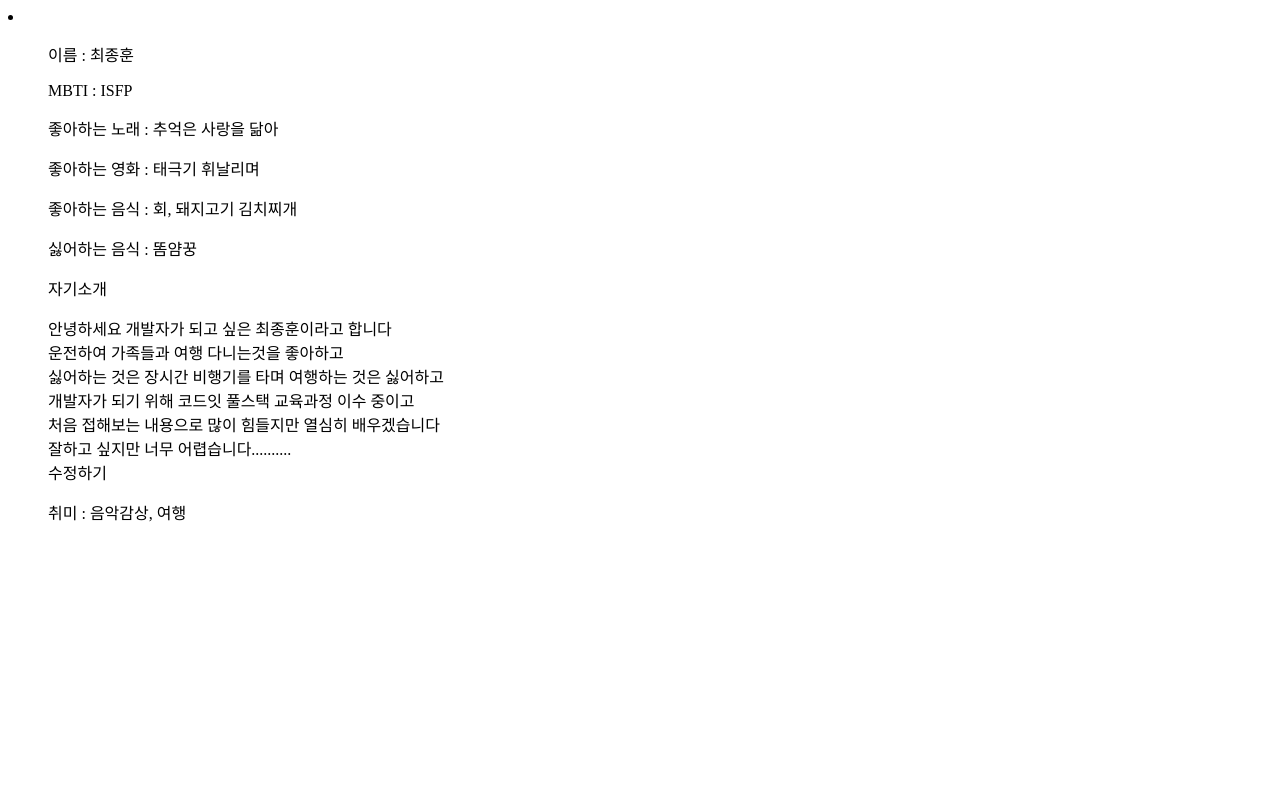
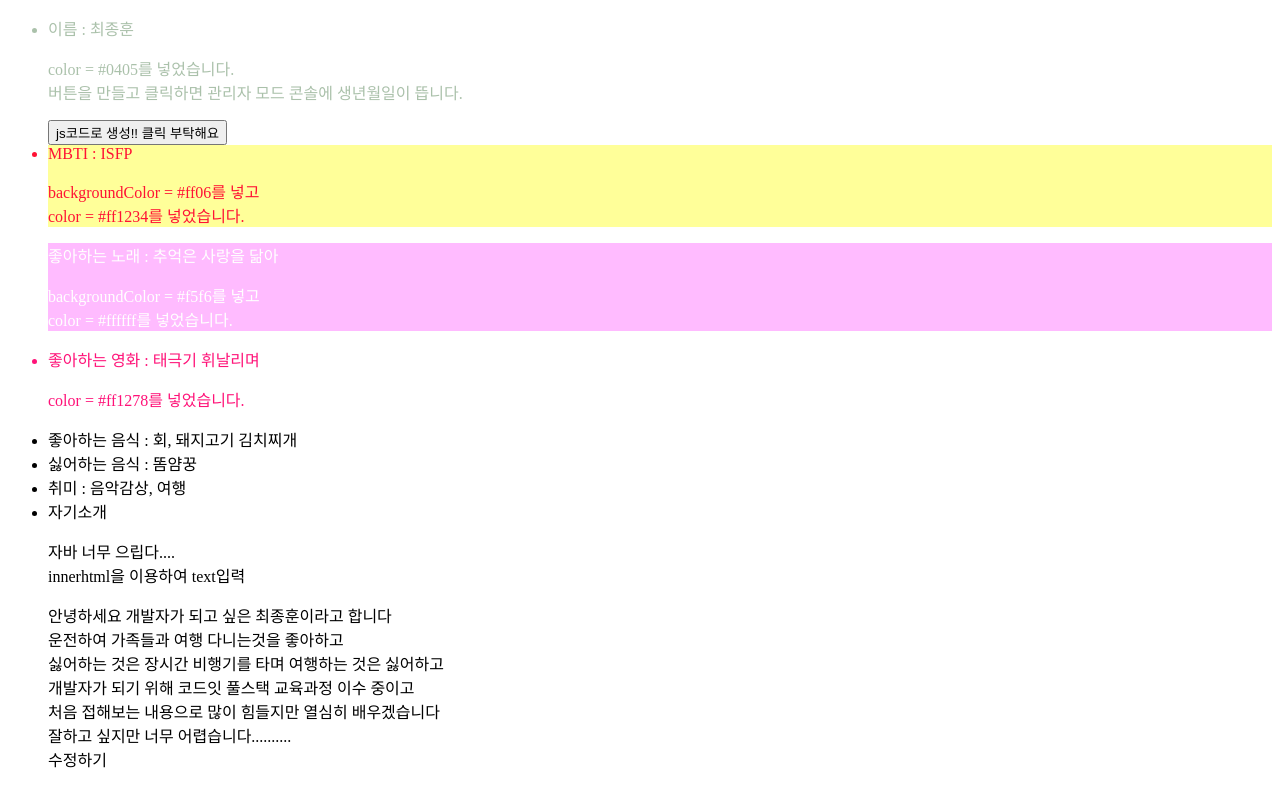
Before and after one commit to soohwanpak/test0919, a plain HTML site: page 최종훈.html in a window 1280 px wide. Drawn offline with Linux system fonts and the light colour scheme.

Commit message:
add:자바스크립트

```diff
--- a/최종훈.html
+++ b/최종훈.html
@@ -6,15 +6,39 @@
   <title>최종훈 자기소개</title>
 </head>
 <body>
-    <li>
-        <ol>이름 : 최종훈</ol>
-        <ol>MBTI : ISFP</ol>
-        <ol>좋아하는 노래 : 추억은 사랑을 닮아</ol>
-        <ol>좋아하는 영화 : 태극기 휘날리며</ol>
-        <ol>좋아하는 음식 : 회, 돼지고기 김치찌개</ol>
-        <ol>싫어하는 음식 : 똠얌꿍</ol>
-        <ol>자기소개
+  <ul>
+    <li id="named">
+      이름 : 최종훈
       <p>
+        color = #0405를 넣었습니다.<br>
+        버튼을 만들고 클릭하면 관리자 모드 콘솔에 생년월일이 뜹니다.
+      </p>
+    </li>
+    <li id="personality">
+      MBTI : ISFP
+      <p>
+        backgroundColor = #ff06를 넣고<br>
+        color = #ff1234를 넣었습니다.
+      </p>
+    </li>
+    <li id="music">
+      좋아하는 노래 : 추억은 사랑을 닮아
+      <p>
+        backgroundColor = #f5f6를 넣고<br>
+        color = #ffffff를 넣었습니다.
+      </p>
+    </li>
+    <li id="movie">
+      좋아하는 영화 : 태극기 휘날리며
+      <p>
+        color = #ff1278를 넣었습니다.
+      </p>
+    </li>
+    <li>좋아하는 음식 : 회, 돼지고기 김치찌개</li>
+    <li>싫어하는 음식 : 똠얌꿍</li>
+    <li>취미 : 음악감상, 여행</li>
+    <li>자기소개
+      <p id="intro">
           안녕하세요 개발자가 되고 싶은 최종훈이라고 합니다</br>
           운전하여 가족들과 여행 다니는것을 좋아하고</br>
           싫어하는 것은 장시간 비행기를 타며 여행하는 것은 싫어하고</br>
@@ -23,8 +47,9 @@
           잘하고 싶지만 너무 어렵습니다..........</br>
           수정하기
       </p>
-        </ol>
-        <ol>취미 : 음악감상, 여행</ol>
     </li>
+  </ul>
+  <!-- 자바스크립트 불러오기 -->
+  <script src="최종훈.js"></script>
 </body>
 </html>
--- /dev/null
+++ b/최종훈.js
@@ -0,0 +1,34 @@
+//자바 진짜 너무 어렵다..............................
+//이름 버튼 클릭시 console에 나옴!!
+function asdf() {
+  let year = 1993;
+  let month = 4;
+  let day = 15;
+  console.log('생년월일은' + year + '년' + month + '월' + day + '일 입니다.')
+};
+
+//이름 색상 변경, 버튼 생성
+const named = document.querySelector('#named');
+named.style.color = "#0405";
+const last = document.createElement("button");
+last.textContent = "js코드로 생성!! 클릭 부탁해요";
+named.append(last);
+last.onclick = () => asdf();
+
+//mbti 색상, 글자색 변경
+const personality = document.querySelector("#personality");
+personality.style.backgroundColor = "#ff06";
+personality.style.color = "#ff1234";
+
+//좋아하는 노래 색상, 글자색 변경
+const music = document.querySelector("#music");
+music.style.backgroundColor = "#f5f6";
+music.style.color = "#ffffff";
+
+//좋아하는 영화 글자색 변경
+const movie = document.querySelector("#movie");
+movie.style.color = "#ff1278";
+
+//자기소개 첫 문단에 text 입력
+const intro = document.querySelector("#intro");
+intro.innerHTML ="<p>자바 너무 으립다....<br>innerhtml을 이용하여 text입력</p>" + intro.innerHTML;
```
Lines whose indentation alone changed are shown as unchanged.
